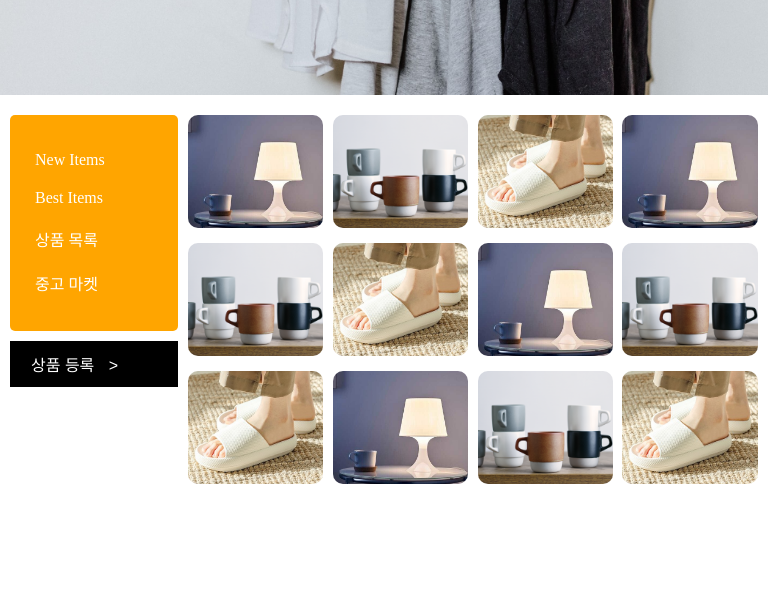
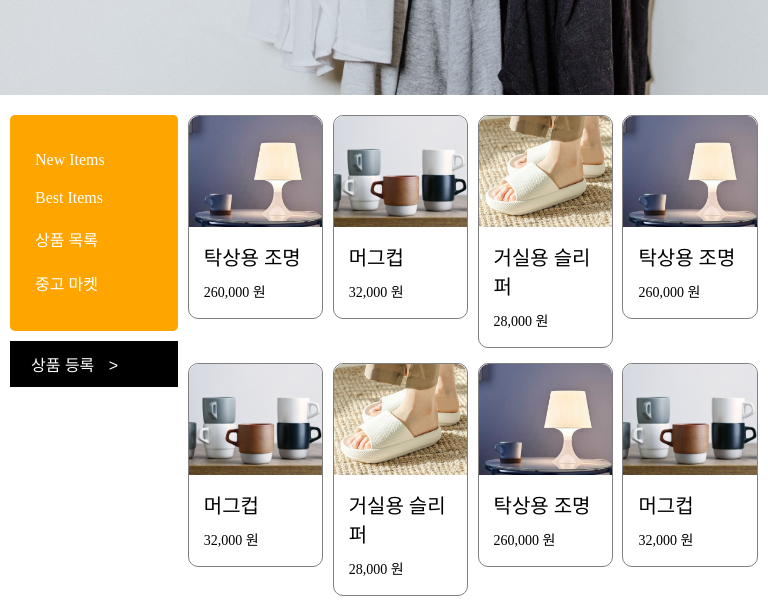
Before and after one commit to heehminh/23-CSS-MyShop, a plain HTML site: page index.html in a window 768 px wide. Shown: the part 185-793 px from the top of the page. Drawn offline with Linux system fonts and the light colour scheme.

Commit message:
Feat: 반응형 웹 Tablet

```diff
--- a/index.css
+++ b/index.css
@@ -253,7 +253,7 @@ html, body {
 
     img {
         overflow: clip;
-        border-radius: 10px;
+        border-radius: 10px 10px 0px 0px;
     }
 
     .item {
@@ -291,6 +291,39 @@ html, body {
 
 @media screen and (min-width: 768px) and (max-width: 1023px) {
     /* tablet  */
+    img {
+        overflow: clip;
+        border-radius: 10px 10px 0px 0px;
+    }
+
+    .item {
+        flex-direction: column;
+        overflow: visible;
+        border: 1px solid gray;
+    }
+
+    .textBox {
+        width: 100%;
+        height: auto;
+        position: relative;
+        padding: 10px 15px 12px;
+    }
+
+    .textBox p {
+        color: black;
+    }
+
+    .textBox__name {
+        opacity: 1;
+        transform: translateY(0);
+        font-size: 20px;
+    }
+
+    .textBox__price {
+        opacity: 1;
+        transform: translateY(0);
+        font-size: 14px;
+    }
 
 }
 
```
